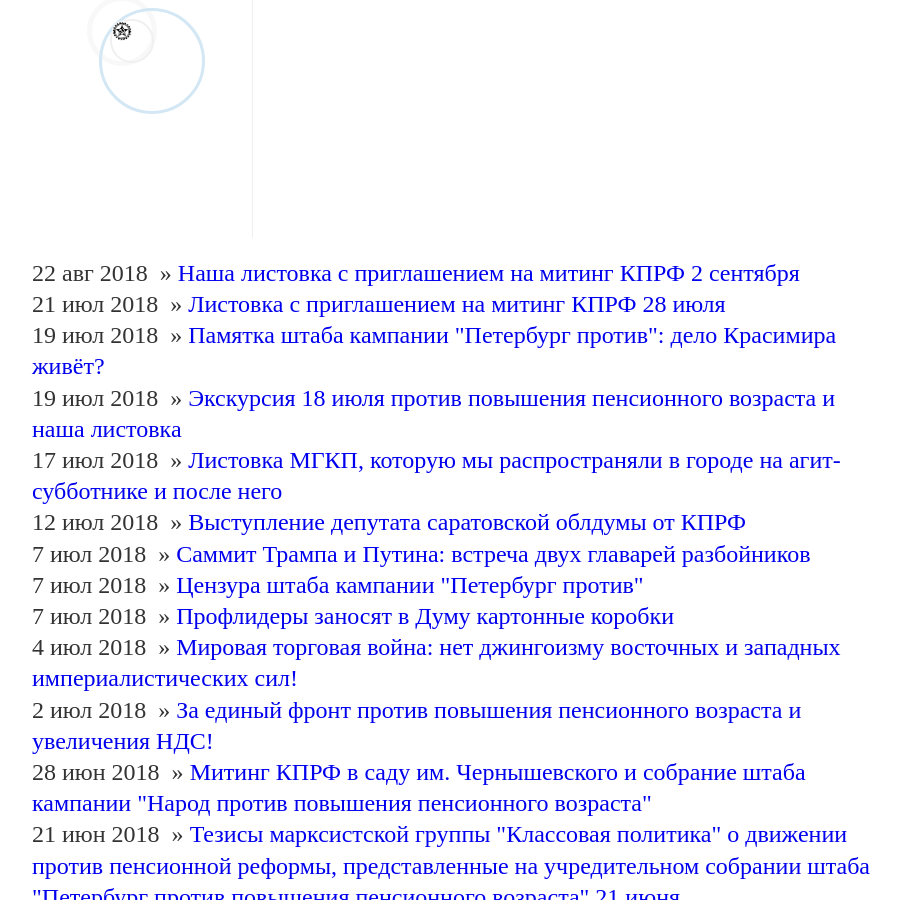
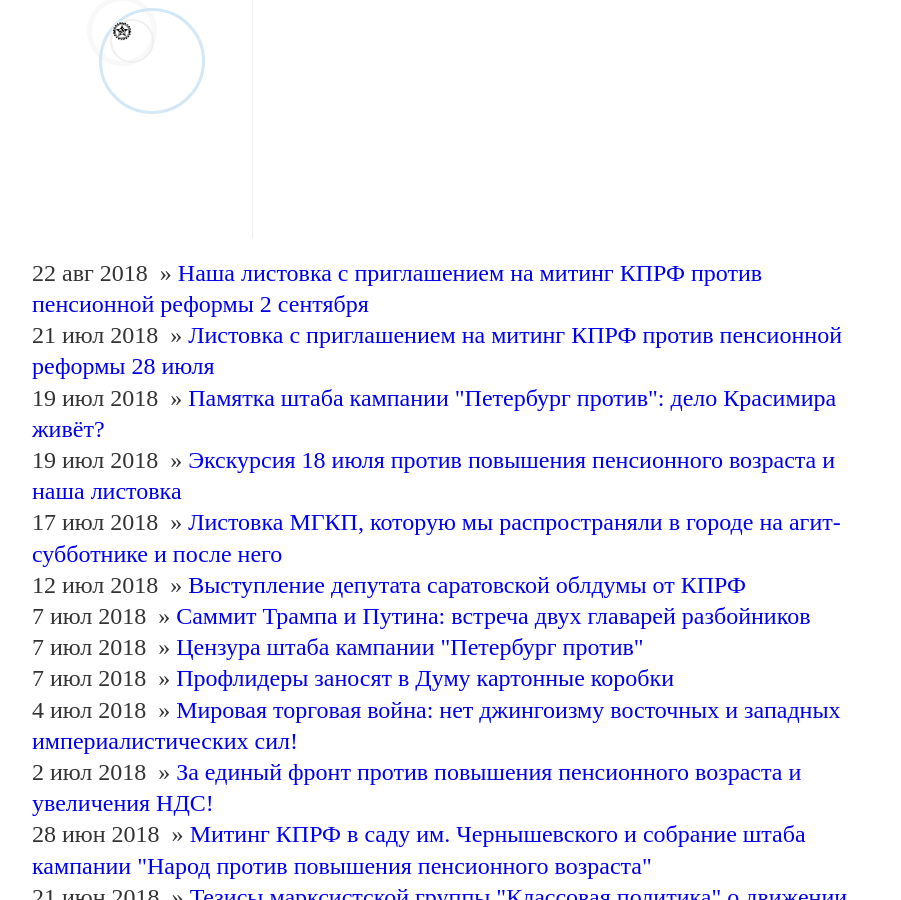
Before and after one commit to mgkp/mgkp.github.io, a Jekyll site: the page built from index.html, in a window 1280 px wide and 900 px high, scrolled down 315 px. Shown: the whole window, without its empty margins (200-1101 px from the left). Built offline with Jekyll 4.4.1, drawn with Linux system fonts in a browser that asks for light colours.

Commit message:
theme of meeting added

```diff
--- a/blog/_posts/2018-07-21-leaflet.md
+++ b/blog/_posts/2018-07-21-leaflet.md
@@ -2,7 +2,7 @@
 layout: post
 category: blog
 tags: [листовка, КПРФ, референдум, МГКП, пенсионная_реформа]
-title: 'Листовка с приглашением на митинг КПРФ 28 июля'
+title: 'Листовка с приглашением на митинг КПРФ против пенсионной реформы 28 июля'
 author: МГКП
 ---
 
@@ -21,4 +21,4 @@
 
 [Марксистская группа «Классовая политика»](https://mgkp.github.io)
 
-![изображение: Листовка МГКП с приглашением на митинг КПРФ 28 июля](/images/leaflet20180721.jpg)
+![изображение: Листовка МГКП с приглашением на митинг КПРФ против пенсионной реформы 28 июля](/images/leaflet20180721.jpg)
--- a/blog/_posts/2018-08-22-leaflet.md
+++ b/blog/_posts/2018-08-22-leaflet.md
@@ -2,7 +2,7 @@
 layout: post
 category: blog
 tags: [листовка, забастовка, митинг, КПРФ, МГКП, пенсионная_реформа]
-title: 'Наша листовка с приглашением на митинг КПРФ 2 сентября'
+title: 'Наша листовка с приглашением на митинг КПРФ против пенсионной реформы 2 сентября'
 author: МГКП
 ---
 
@@ -24,6 +24,6 @@
 
 [Марксистская группа «Классовая политика»](https://mgkp.github.io)
 
-![изображение: листовка МГКП с приглашением на митинг КПРФ 2 сентября](/images/leaflet20180822.jpg)
+![изображение: листовка МГКП с приглашением на митинг КПРФ против пенсионной реформы 2 сентября](/images/leaflet20180822.jpg)
 
 ([pdf](/files/leaflet20180822.pdf))
```
